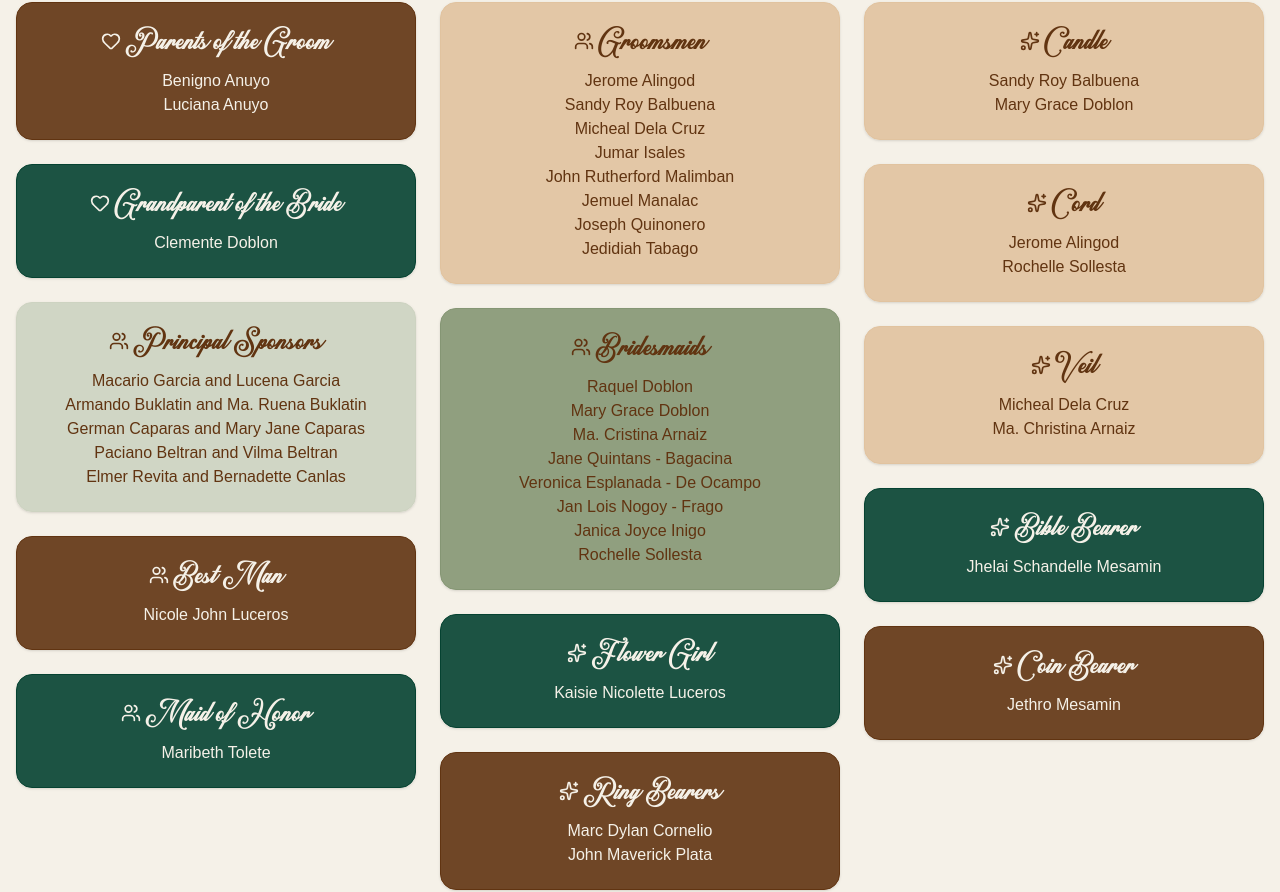
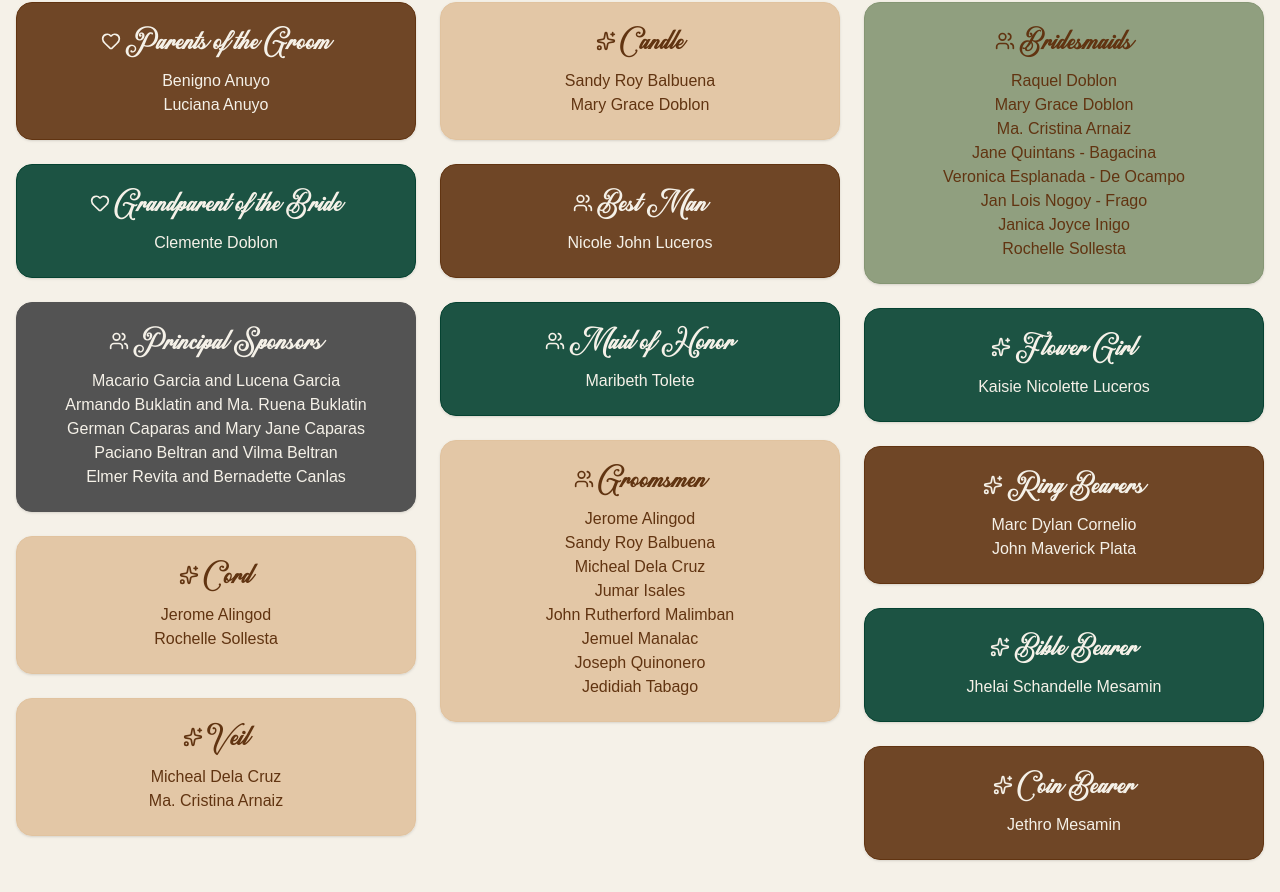
Before and after one commit to aishenreemo/rsvp, a React (Vite) app: page / in a window 1280 px wide. Shown: the part 3744-4636 px from the top of the page. Built offline with nearby package versions, Linux system fonts and the light colour scheme; a web font is replaced by a local one.

Commit message:
update overhaul 2

```diff
--- a/src/components/EntourageSection.tsx
+++ b/src/components/EntourageSection.tsx
@@ -37,6 +37,33 @@ const entourageData: EntourageGroup[] = [
             { name: "German Caparas and Mary Jane Caparas " },
             { name: "Paciano Beltran and Vilma Beltran" },
             { name: "Elmer Revita and Bernadette Canlas" },
+        ],
+    },
+    {
+        title: "Cord",
+        icon: Sparkles,
+        variant: "beige",
+        members: [
+            { name: "Jerome Alingod" },
+            { name: "Rochelle Sollesta" },
+        ],
+    },
+    {
+        title: "Veil",
+        icon: Sparkles,
+        variant: "beige",
+        members: [
+            { name: "Micheal Dela Cruz" },
+            { name: "Ma. Cristina Arnaiz" },
+        ],
+    },
+    {
+        title: "Candle",
+        icon: Sparkles,
+        variant: "beige",
+        members: [
+            { name: "Sandy Roy Balbuena" },
+            { name: "Mary Grace Doblon" },
         ],
     },
     {
@@ -97,33 +124,6 @@ const entourageData: EntourageGroup[] = [
         ],
     },
     {
-        title: "Candle",
-        icon: Sparkles,
-        variant: "beige",
-        members: [
-            { name: "Sandy Roy Balbuena" },
-            { name: "Mary Grace Doblon" },
-        ],
-    },
-    {
-        title: "Cord",
-        icon: Sparkles,
-        variant: "beige",
-        members: [
-            { name: "Jerome Alingod" },
-            { name: "Rochelle Sollesta" },
-        ],
-    },
-    {
-        title: "Veil",
-        icon: Sparkles,
-        variant: "beige",
-        members: [
-            { name: "Micheal Dela Cruz" },
-            { name: "Ma. Christina Arnaiz" },
-        ],
-    },
-    {
         title: "Bible Bearer",
         icon: Sparkles,
         variant: "emerald",
@@ -148,7 +148,7 @@ const EntourageCard = ({ group }: { group: EntourageGroup }) => {
     const bgColors = {
         brown: "text-primary-foreground bg-[#613411]/90 border-foreground",
         emerald: "text-primary-foreground bg-[var(--emerald-green)]/90 border-[var(--emerald-green)]",
-        gray: "bg-[var(--dusty-gray)]/90 border-[var(--dusty-gray)]",
+        gray: "text-primary-foreground bg-[var(--dusty-gray)] border-[var(--dusty-gray)]",
         beige: "bg-[var(--muted-beige)]/90 border-[var(--muted-beige)]",
         sage: "bg-[var(--sage-green)]/90 border-[var(--sage-green)]",
         default: "bg-white border-gray-100",
--- a/src/components/InfoSection.tsx
+++ b/src/components/InfoSection.tsx
@@ -49,7 +49,7 @@ const bgColors = {
 export const InfoSection = () => {
     const codes = [
         { label: "Sponsors", color: "gray", desc: "Gray" },
-        { label: "Groomsmen", color: "beige", desc: "Muted Beige" },
+        { label: "Groomsmen", color: "beige", desc: "Beige" },
         { label: "Bridesmaids", color: "sage", desc: "Sage Green" },
     ];
     return (
@@ -93,7 +93,7 @@ export const InfoSection = () => {
                             </div>
                             <div>
                                 <h4 className="text-primary font-semibold mb-2 font-sans">
-                                    Suggested Colors for Guests
+                                    Colors for Guests
                                 </h4>
                                 <p className="text-primary/70 font-sans">
                                     While the main dress code is Modern Garden Formal, guests are welcome
@@ -129,8 +129,7 @@ export const InfoSection = () => {
                             */}
 
                             <p className="text-primary/60 text-sm italic mt-4 font-sans text-center">
-                                Please avoid wearing white or cream colors to
-                                respect the bride's attire.
+                                Please join us in formal attire as we celebrate this special day. Kindly avoid wearing white or off-white shades.
                             </p>
                         </div>
                     </InfoCard>
--- a/src/components/TimelineSection.tsx
+++ b/src/components/TimelineSection.tsx
@@ -9,7 +9,7 @@ interface TimelineEvent {
 
 const events: TimelineEvent[] = [
     {
-        time: "3:30 PM",
+        time: "4:00 PM",
         title: "Guests Should Be Seated",
         description: "Guests begin to arrive and are seated",
     },
@@ -36,7 +36,7 @@ const events: TimelineEvent[] = [
     {
         time: "9:00 PM",
         title: "End of Program",
-        description: "Our first dance as husband and wife",
+        description: "",
     },
 ];
 
```
Also changed, not shown: src/tailwind.css.
